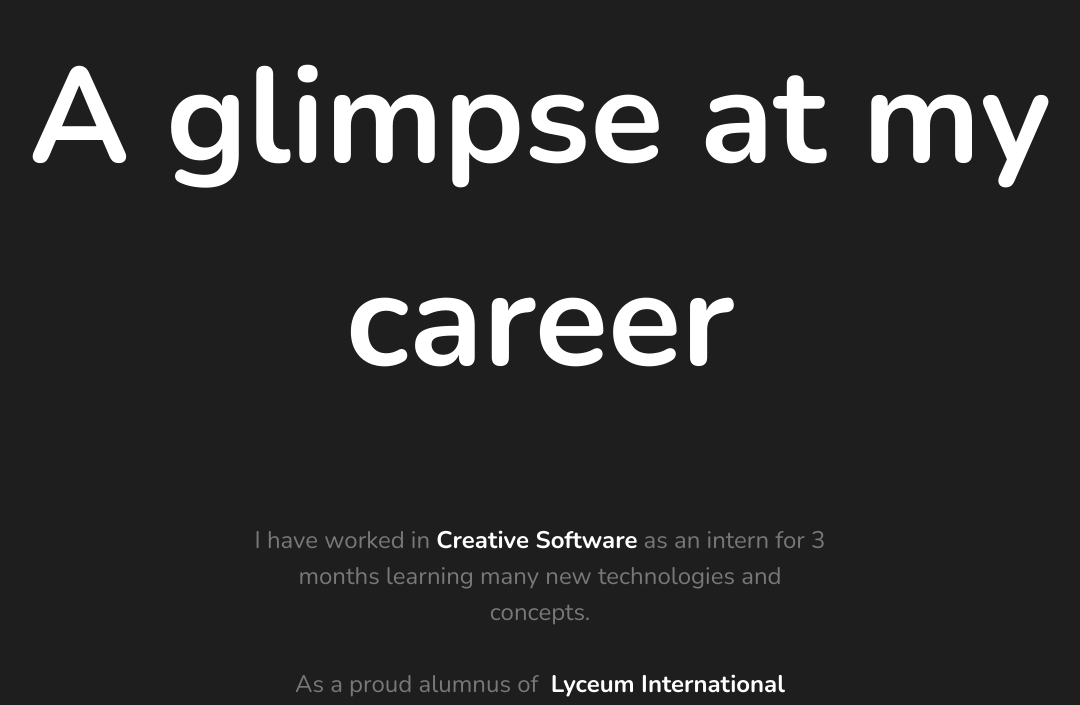
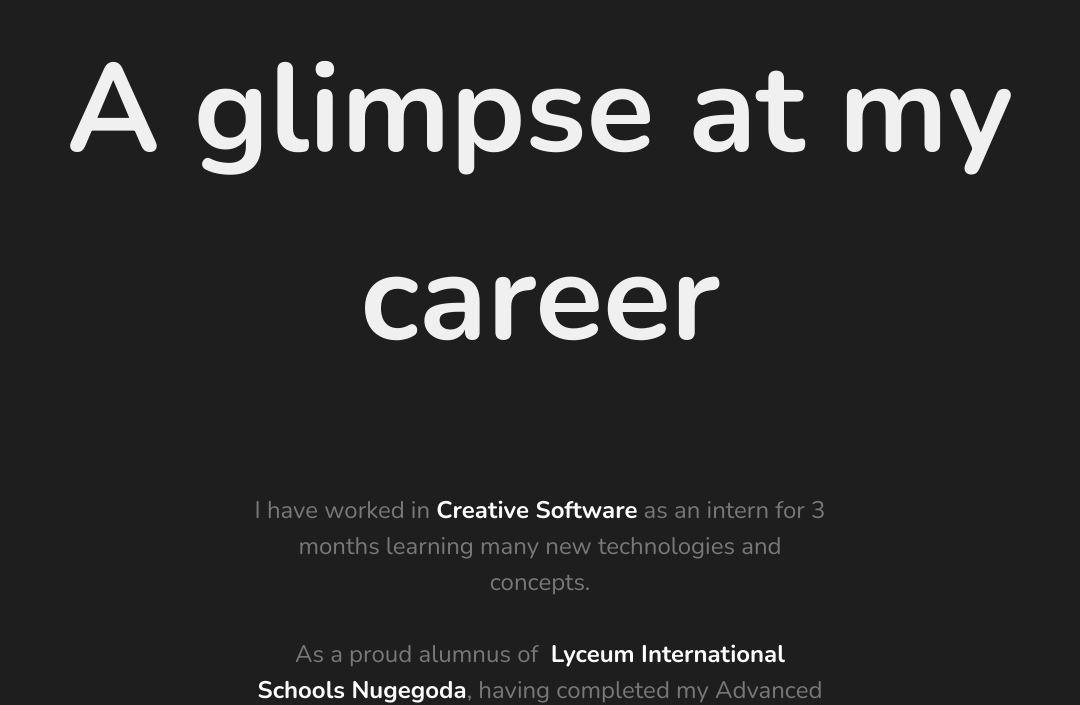
Before and after one commit to Sevinda/Portfolio1, a React (Vite) app: page / in a window 1280 px wide. Shown: the part 1867-2572 px from the top of the page, without its empty margins (100-1180 px from the left). Built offline with nearby package versions, Linux system fonts and the light colour scheme.

Commit message:
completed projects

```diff
--- a/src/components/Career.tsx
+++ b/src/components/Career.tsx
@@ -1,7 +1,7 @@
 const Career = () => {
   return (
     <div>
-      <h2 className="mt-[70px] text-[80px] md:text-[135px] font-bold text-center">
+      <h2 className="mt-[70px] px-[10px] text-[80px] md:text-[125px] font-bold text-center">
         A glimpse at my career
       </h2>
 
--- a/src/components/GithubText.tsx
+++ /dev/null
@@ -1,5 +0,0 @@
-const GithubText = () => {
-  return <div>GithubText</div>;
-};
-
-export default GithubText;
--- a/src/components/Project.tsx
+++ b/src/components/Project.tsx
@@ -21,7 +21,7 @@ const Project = ({
   return (
     <div className="px-[50px] mb-[70px]">
       {projectID % 2 == 0 ? (
-        <div className="flex flex-col gap-[110px] lg:flex-row justify-center items-center">
+        <div className="flex flex-col gap-[50px] lg:flex-row justify-center items-center">
           <Text
             link={link}
             heading={heading}
@@ -31,7 +31,7 @@ const Project = ({
           <Image projectID={projectID} image={image} />
         </div>
       ) : (
-        <div className="flex flex-col-reverse gap-[110px] lg:flex-row justify-center items-center">
+        <div className="flex flex-col-reverse gap-[50px] lg:flex-row justify-center items-center">
           <Image projectID={projectID} image={image} />
           <Text
             link={link}
--- a/src/components/ProjectSection/Image.tsx
+++ b/src/components/ProjectSection/Image.tsx
@@ -8,7 +8,7 @@ const Image = ({ projectID, image }: Props) => {
     <img
       src={image}
       alt={"project" + projectID}
-      className="w-[500px] object-cover"
+      className="w-[500px] object-cover lg:px-7"
     />
   );
 };
--- a/src/components/ProjectsContainer.tsx
+++ b/src/components/ProjectsContainer.tsx
@@ -33,6 +33,14 @@ const ProjectsContainer = () => {
         github="https://github.com/Sevinda/Spline-React-1"
         link="https://scp-spline3d.netlify.app/"
       />
+
+      <p className="mt-[200px] px-[20px] text-center text-[33px] font-semibold">
+        And many more coming up soon!
+      </p>
+      <p className="mt-[25px] px-[20px] text-center text-[27px] text-[#787878]">
+        Watch my contributions on
+      </p>
+      <a href="https://github.com/sevinda" className="flex justify-center items-center font-bold mt-[50px] text-[120px] md:text-[200px] lg:text-[260px]">GitHub</a>
     </div>
   );
 };
--- a/src/index.css
+++ b/src/index.css
@@ -16,7 +16,7 @@ h5,
 h6,
 p,
 a {
-  color: #fff;
+  color: #f0f0f0;
 }
 
 h1 {
```
